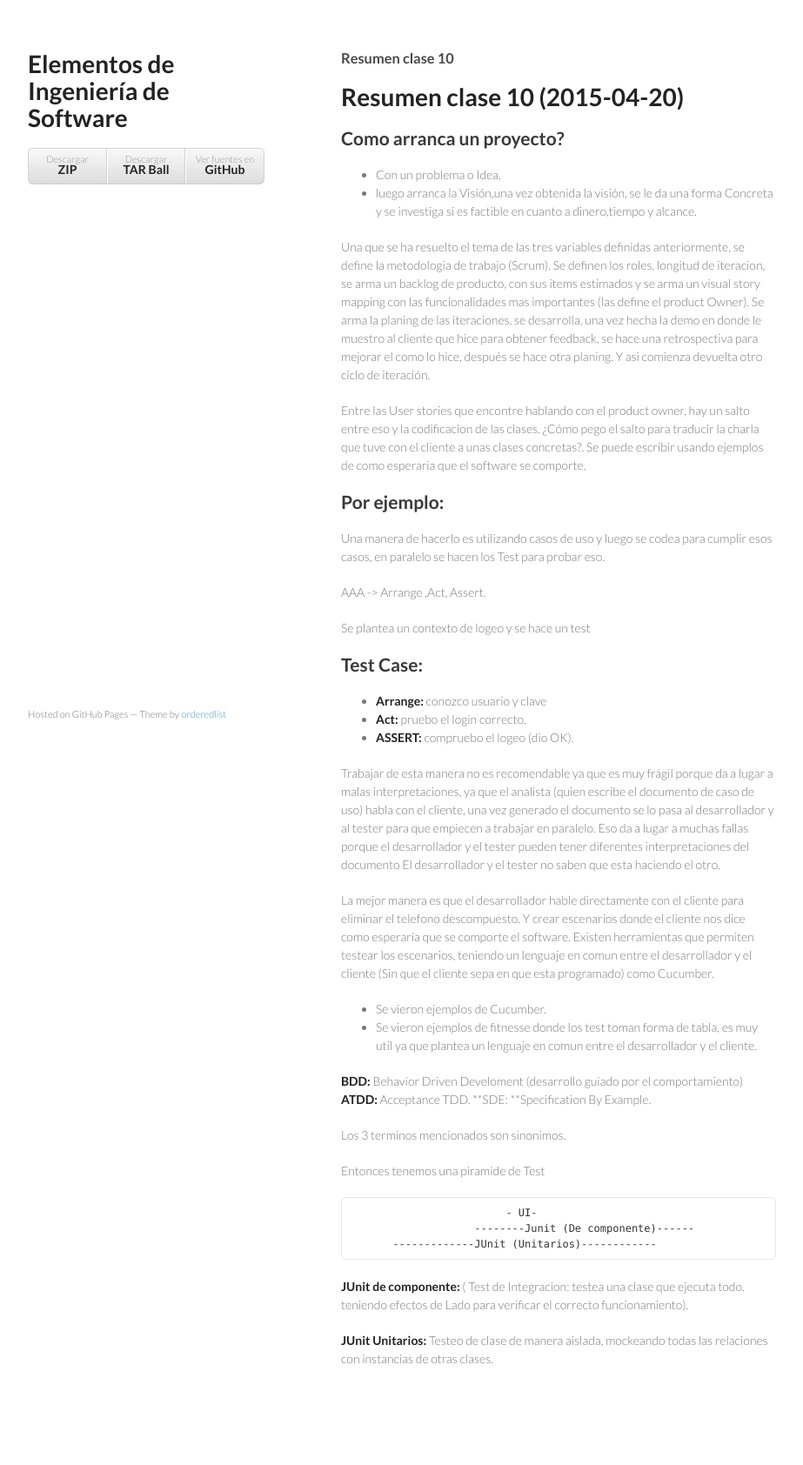
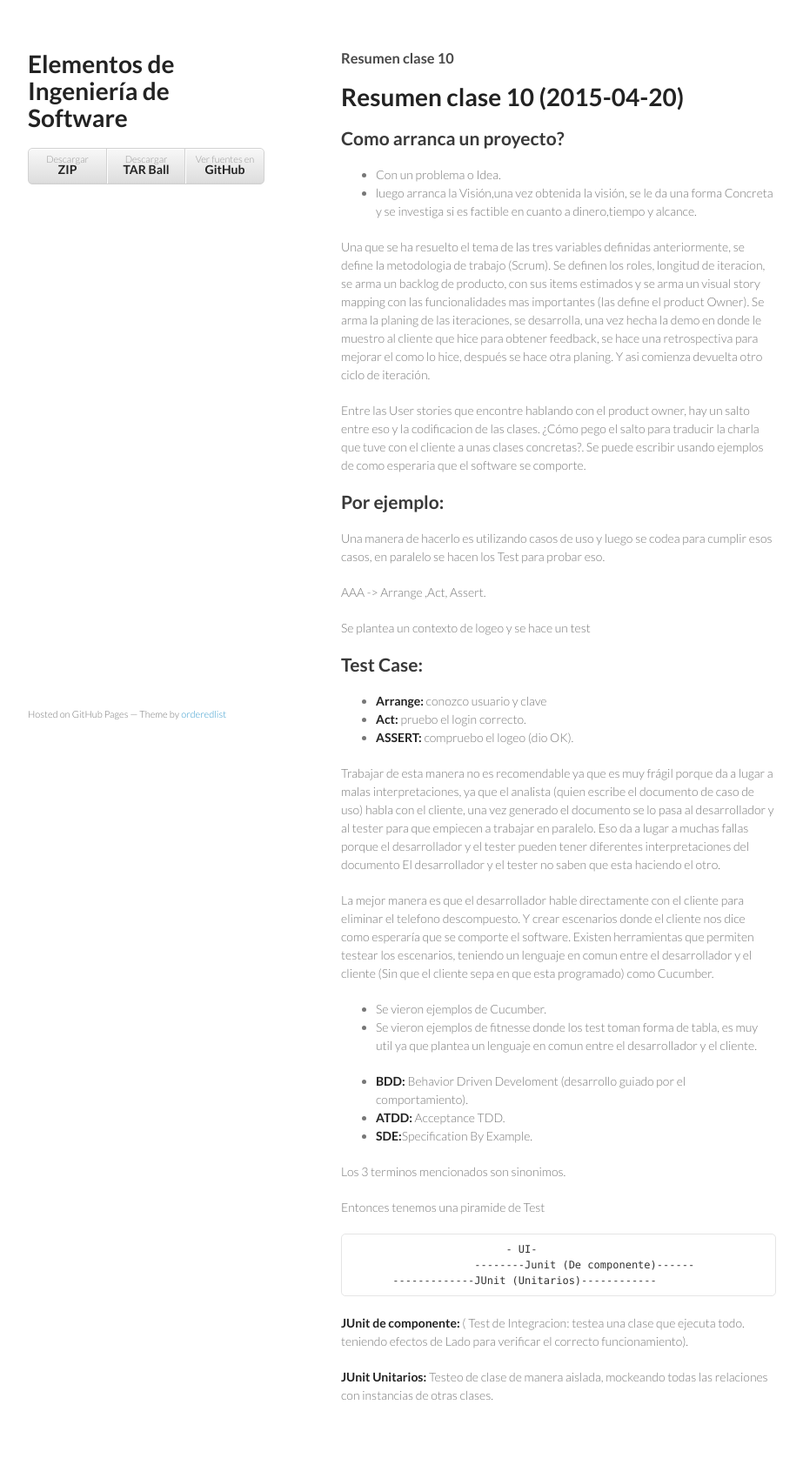
Before and after one commit to SoftwareEngineeringUNQ/bitacora, a Jekyll site: the page built from _posts/2015-04-20-resumen-clase-10.md, in a window 1280 px wide. Shown: the whole page at 87% size, without its empty margins (178-1101 px from the left). Built offline with Jekyll 4.4.1, drawn with Linux system fonts in a browser that asks for light colours; before the commit the page ends 1642 px from its top, so only the background shows below that.

```diff
--- a/_posts/2015-04-20-resumen-clase-10.md
+++ b/_posts/2015-04-20-resumen-clase-10.md
@@ -45,9 +45,9 @@ como Cucumber.
 * Se vieron ejemplos de Cucumber.
 * Se vieron ejemplos de fitnesse donde los test toman forma de tabla, es muy util ya que plantea un lenguaje en comun entre el desarrollador y el cliente.
 
-**BDD:** Behavior Driven Develoment (desarrollo guiado por el comportamiento)
-**ATDD:** Acceptance TDD.
-**SDE: **Specification By Example.
+* **BDD:** Behavior Driven Develoment (desarrollo guiado por el comportamiento).
+* **ATDD:** Acceptance TDD.
+* **SDE:**Specification By Example.
 
 Los 3 terminos  mencionados son sinonimos.
 
```
